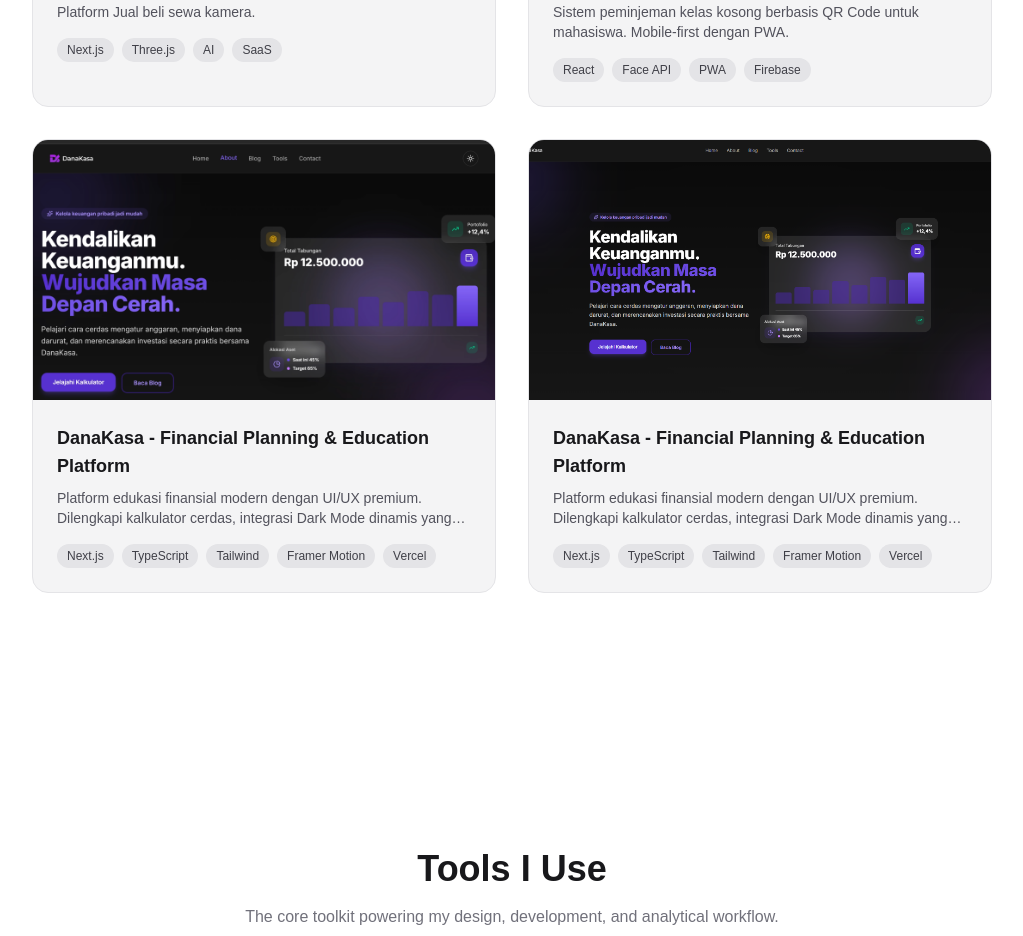
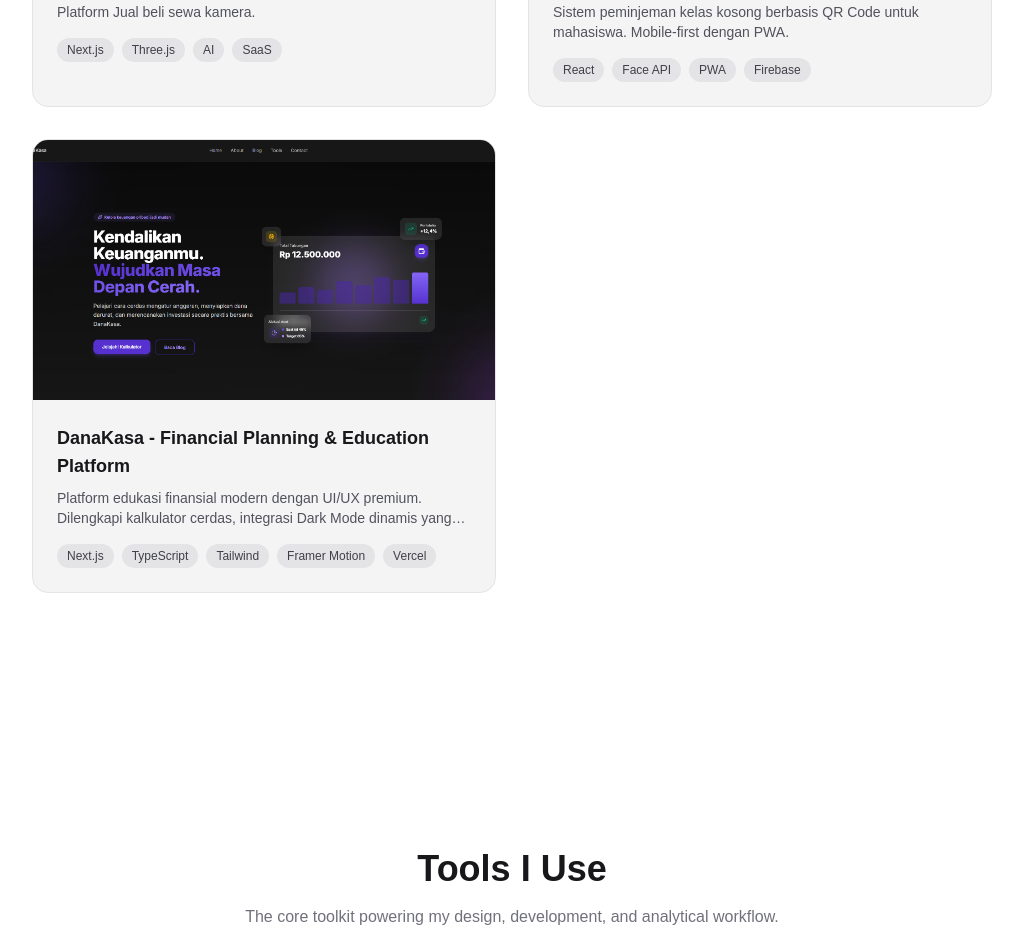
Before and after one commit to ankasaa/personal-portfolio, a Next.js app: page / in a window 1280 px wide. Shown: the part 2060-2996 px from the top of the page, without its empty margins (128-1151 px from the left). Built offline with nearby package versions, Linux system fonts and the light colour scheme.

Commit message:
memperbaiki card project'menghapus id 4'

```diff
--- a/constants/index.ts
+++ b/constants/index.ts
@@ -88,14 +88,6 @@
     id: 3,
     title: "DanaKasa - Financial Planning & Education Platform",
     description: "Platform edukasi finansial modern dengan UI/UX premium. Dilengkapi kalkulator cerdas, integrasi Dark Mode dinamis yang bebas dari hydration error, serta animasi slider interaktif.",
-    image: "/images/hero/test4.png", // Ganti jika sudah ada gambar 3
-    tags: ["Next.js", "TypeScript", "Tailwind", "Framer Motion", "Vercel"],
-    href: "https://danakasa-next.vercel.app/",
-  },
-  {
-    id: 4,
-    title: "DanaKasa - Financial Planning & Education Platform",
-    description: "Platform edukasi finansial modern dengan UI/UX premium. Dilengkapi kalkulator cerdas, integrasi Dark Mode dinamis yang bebas dari hydration error, serta animasi slider interaktif.",
     image: "/images/hero/test5.png", // Ganti jika sudah ada gambar 3
     tags: ["Next.js", "TypeScript", "Tailwind", "Framer Motion", "Vercel"],
     href: "https://danakasa-next.vercel.app/",
```
